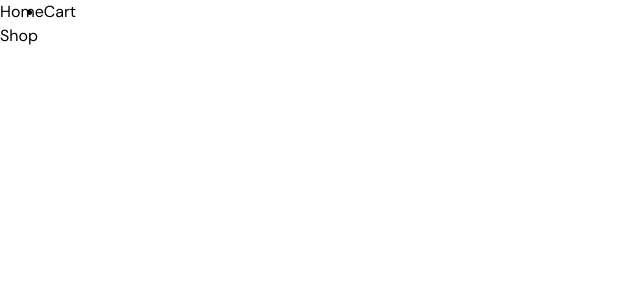
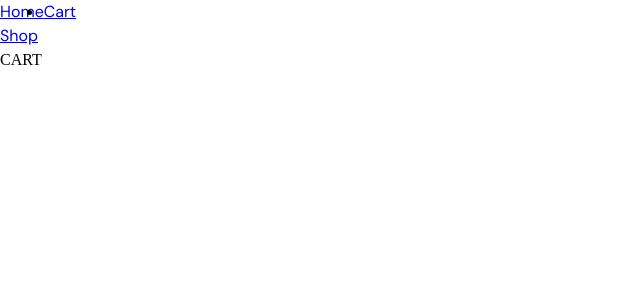
Before and after one commit to KV-Vel/Fake-Shop, a React (Vite) app: page /cart in a window 1280 px wide. Shown: the top 300 px of the page, without its empty margins (0-640 px from the left). Built offline with nearby package versions, Linux system fonts and the light colour scheme.

Commit message:
fix: small changes to component to see if pages are changing

```diff
--- a/src/components/Navbar/Navbar.tsx
+++ b/src/components/Navbar/Navbar.tsx
@@ -1,3 +1,4 @@
+import { Link } from "react-router";
 import styles from "./Navbar.module.css";
 
 export default function Navbar() {
@@ -6,13 +7,19 @@
             <div className={styles.navigationBar}>
                 <div>
                     <ul>
-                        <li>Home</li>
-                        <li>Shop</li>
+                        <li>
+                            <Link to="/">Home</Link>
+                        </li>
+                        <li>
+                            <Link to="shop">Shop</Link>
+                        </li>
                     </ul>
                 </div>
 
                 <ul>
-                    <li>Cart</li>
+                    <li>
+                        <Link to="cart">Cart</Link>
+                    </li>
                 </ul>
             </div>
         </nav>
--- a/src/pages/CartPage/CartPage.tsx
+++ b/src/pages/CartPage/CartPage.tsx
@@ -1,5 +1,5 @@
 import styles from "./Cartpage.module.css";
 
 export default function CartPage() {
-    return <div></div>;
+    return <div>CART</div>;
 }
--- a/src/pages/ShopPage/ShopPage.tsx
+++ b/src/pages/ShopPage/ShopPage.tsx
@@ -1,5 +1,5 @@
-import styles from "./Shoppage.module.css";
+import styles from "./ShopPage.module.css";
 
 export default function ShopPage() {
-    return <></>;
+    return <>SHOP</>;
 }
--- a/src/routes/routes.tsx
+++ b/src/routes/routes.tsx
@@ -3,7 +3,7 @@
 import type { RouteObject } from "react-router";
 import ShopPage from "../pages/ShopPage/ShopPage";
 import CartPage from "../pages/CartPage/CartPage";
-import HomePage from "../pages/HomePage/Homepage";
+import HomePage from "../pages/HomePage/HomePage";
 
 const routes: RouteObject[] = [
     {
```
